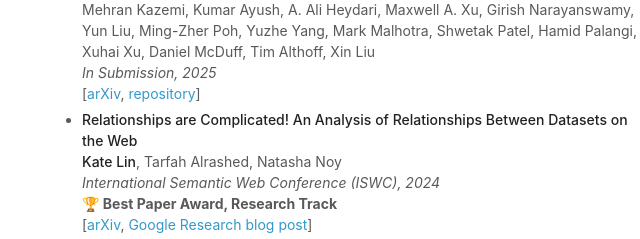
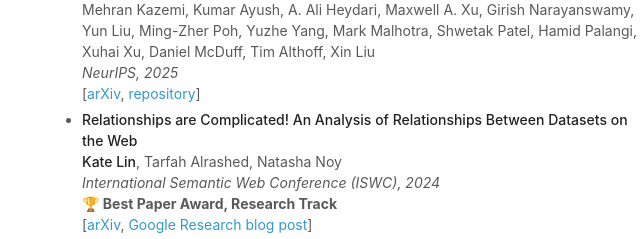
Before and after one commit to kateslin/kateslin.github.io, a plain HTML site: page index.html in a window 1280 px wide. Shown: the part 761-1000 px from the top of the page, 488-1128 px from the left. Drawn offline with Linux system fonts and the light colour scheme; files whose address does not match are found by name.

Commit message:
Update index.html

```diff
--- a/index.html
+++ b/index.html
@@ -103,7 +103,7 @@
         </span>
         <br />
         <span class='conference'>
-            <i>In Submission, 2025</i><!--
+            <i>NeurIPS, 2025</i><!--
      --></span>
         <br />
         [<a href="https://arxiv.org/abs/2506.08249" target="_blank">arXiv</a>,
```
